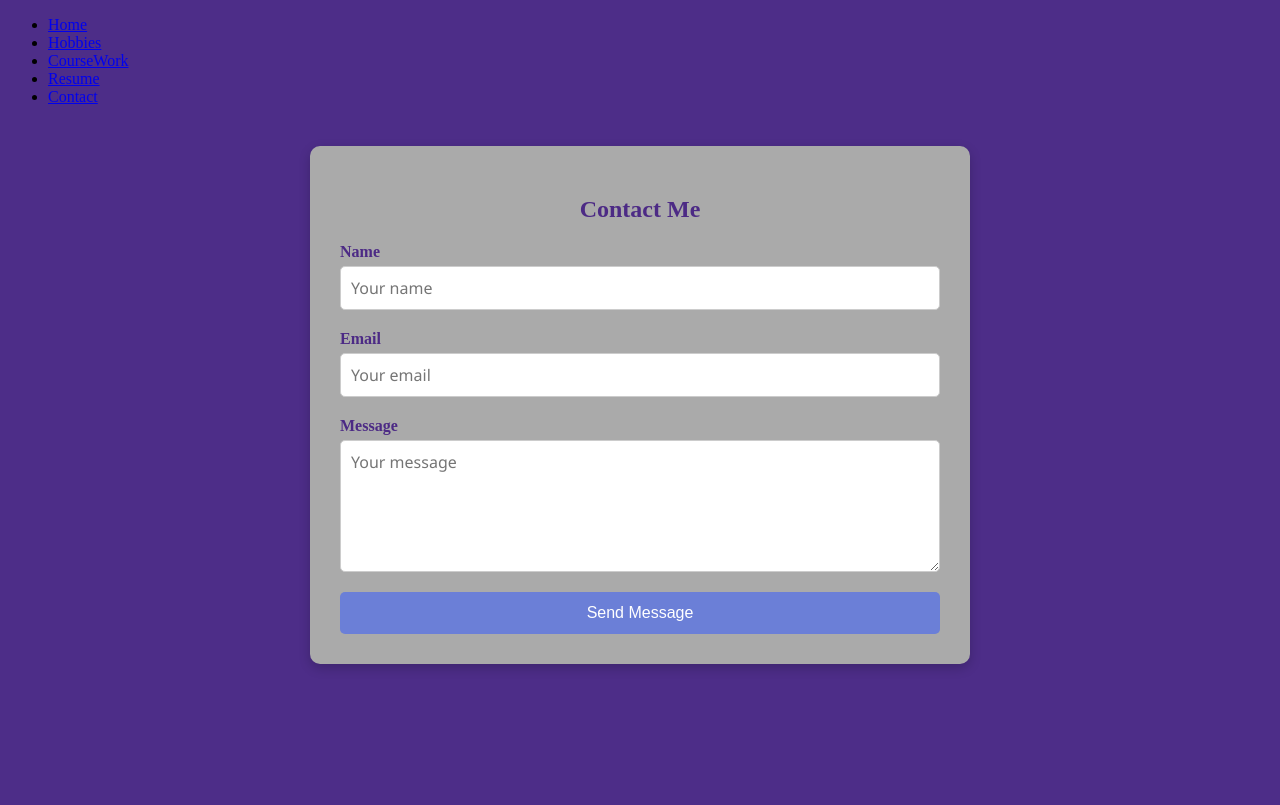
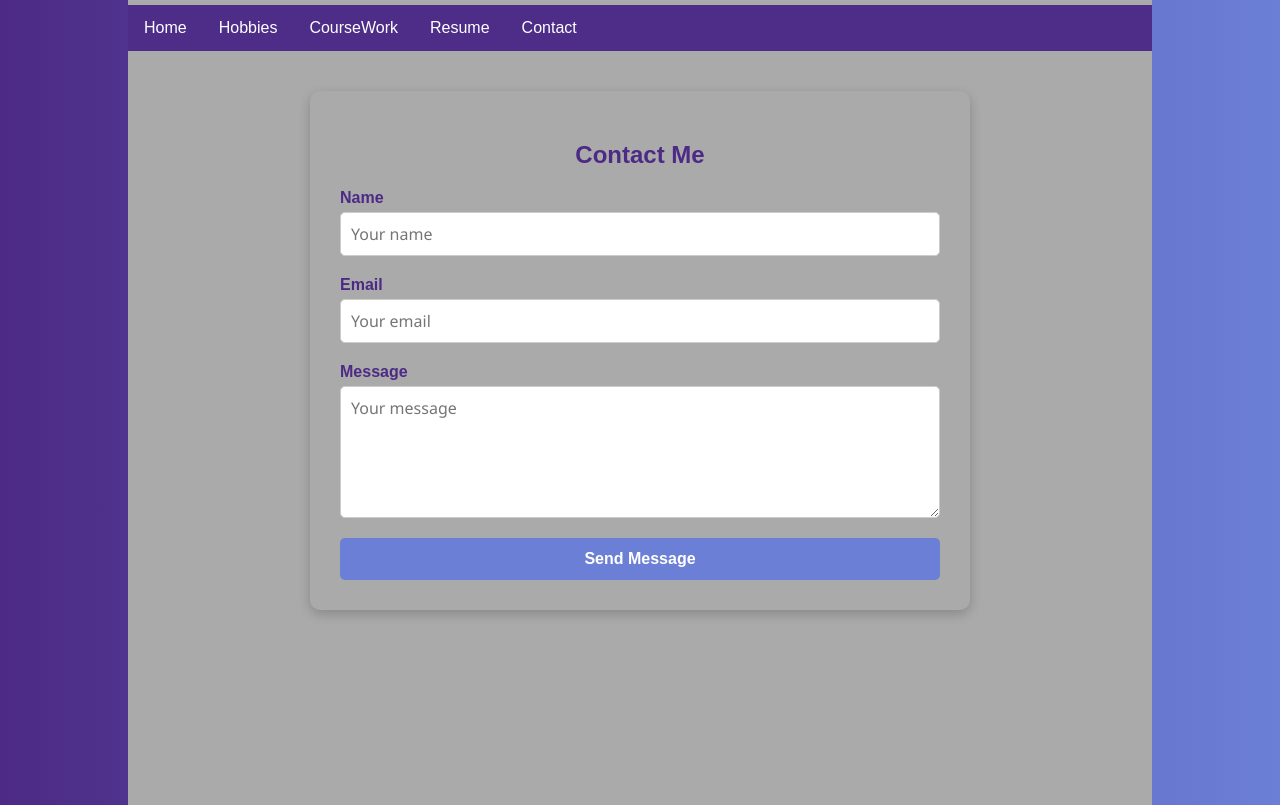
Before and after one commit to JamesMcc-dev/Final-project-J.M, a plain HTML site: page contact.html in a window 1280 px wide. Drawn offline with Linux system fonts and the light colour scheme.

Commit message:
Update contact.html

```diff
--- a/contact.html
+++ b/contact.html
@@ -3,6 +3,8 @@
 <html>
 
 <head>        <link rel="stylesheet" type="text/css" href="contact.css">
+ <link rel="stylesheet" type="text/css" href="need.css">
+
   <title>Contact- James Mcconnico</title>
 </head>
 
@@ -54,4 +56,5 @@
 
 </body>
 
+
 </html>
```
